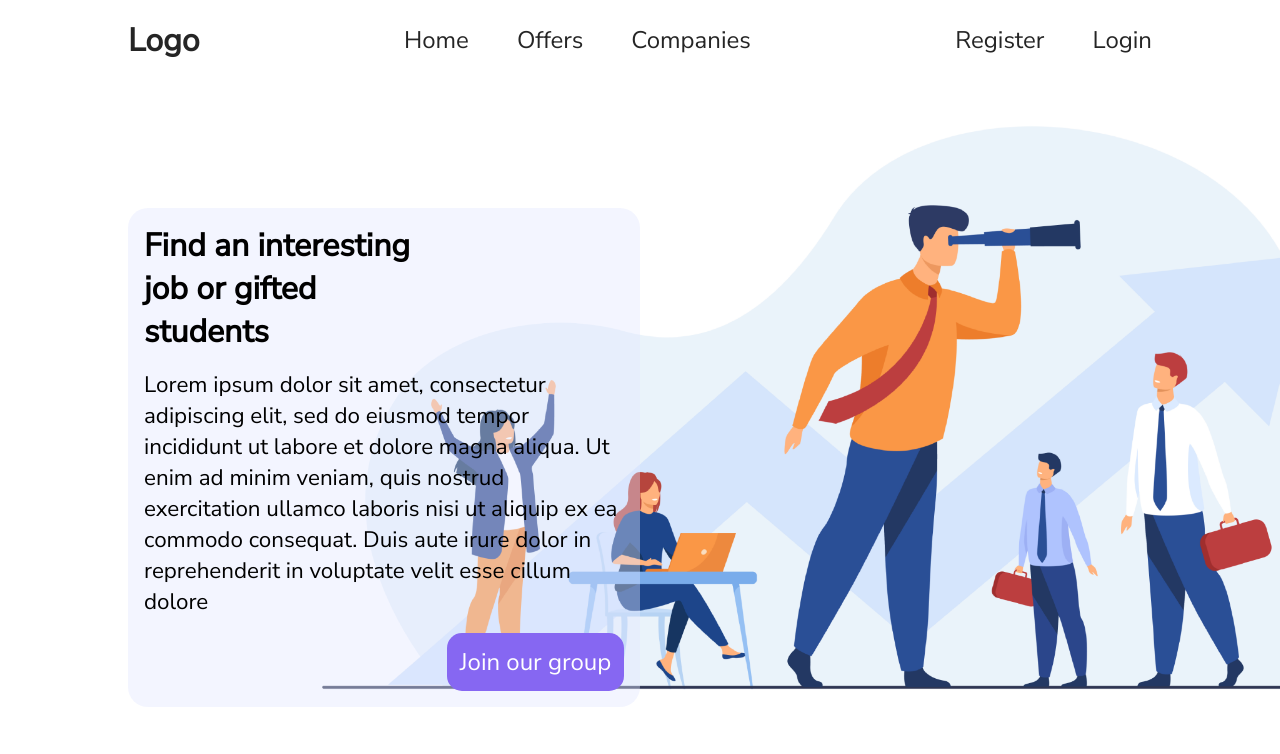
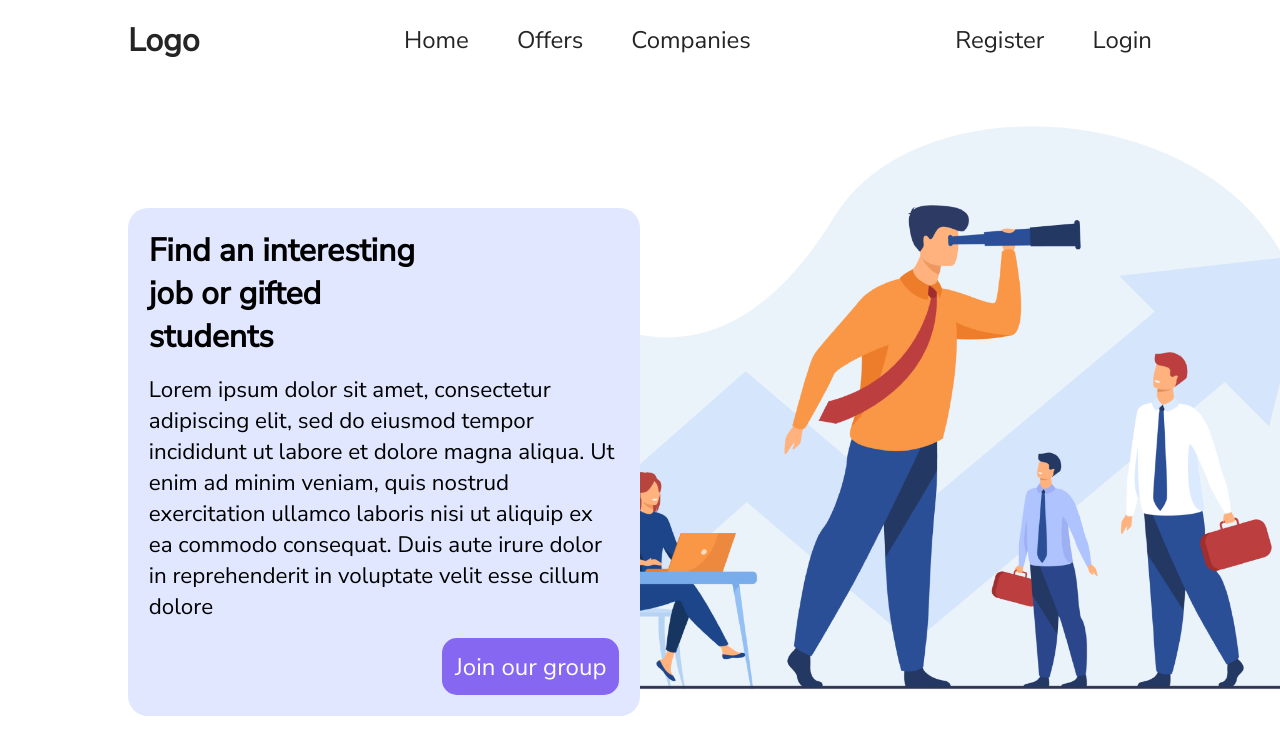
Before and after one commit to projectUL/frontend, a React (Create React App) app: page / in a window 1280 px wide. Shown: the top 754 px of the page. Built offline with nearby package versions, Linux system fonts and the light colour scheme.

Commit message:
style changes

```diff
--- a/src/components/UI/BoxWrapper.module.css
+++ b/src/components/UI/BoxWrapper.module.css
@@ -1,7 +1,7 @@
 .box {
-  background-color: rgb(224, 231, 255, 0.4);
+  background-color: var(--secendary);
   border-radius: 20px;
-  padding: 1rem;
+  padding: 1.3rem;
   display: flex;
   flex-direction: column;
   height: fit-content;
--- a/src/components/UI/Button.js
+++ b/src/components/UI/Button.js
@@ -4,7 +4,7 @@ import classes from "./Button.module.css";
 
 function Button(props) {
   return (
-    <button {...props} className={`${classes.btn}`}>
+    <button {...props} className={`${classes.btn} ${props.className}`}>
       {props.children}
     </button>
   );
--- a/src/components/UI/Button.module.css
+++ b/src/components/UI/Button.module.css
@@ -1,5 +1,5 @@
 .btn {
-  background-color: #8667f2;
+  background-color: var(--action);
   color: white;
   width: fit-content;
   font-size: 1.5rem;
@@ -10,6 +10,6 @@
 .btn:hover {
   transition: 0.25s;
   background-color: white;
-  color: #8667f2;
+  color: var(--action);
   cursor: pointer;
 }
```
